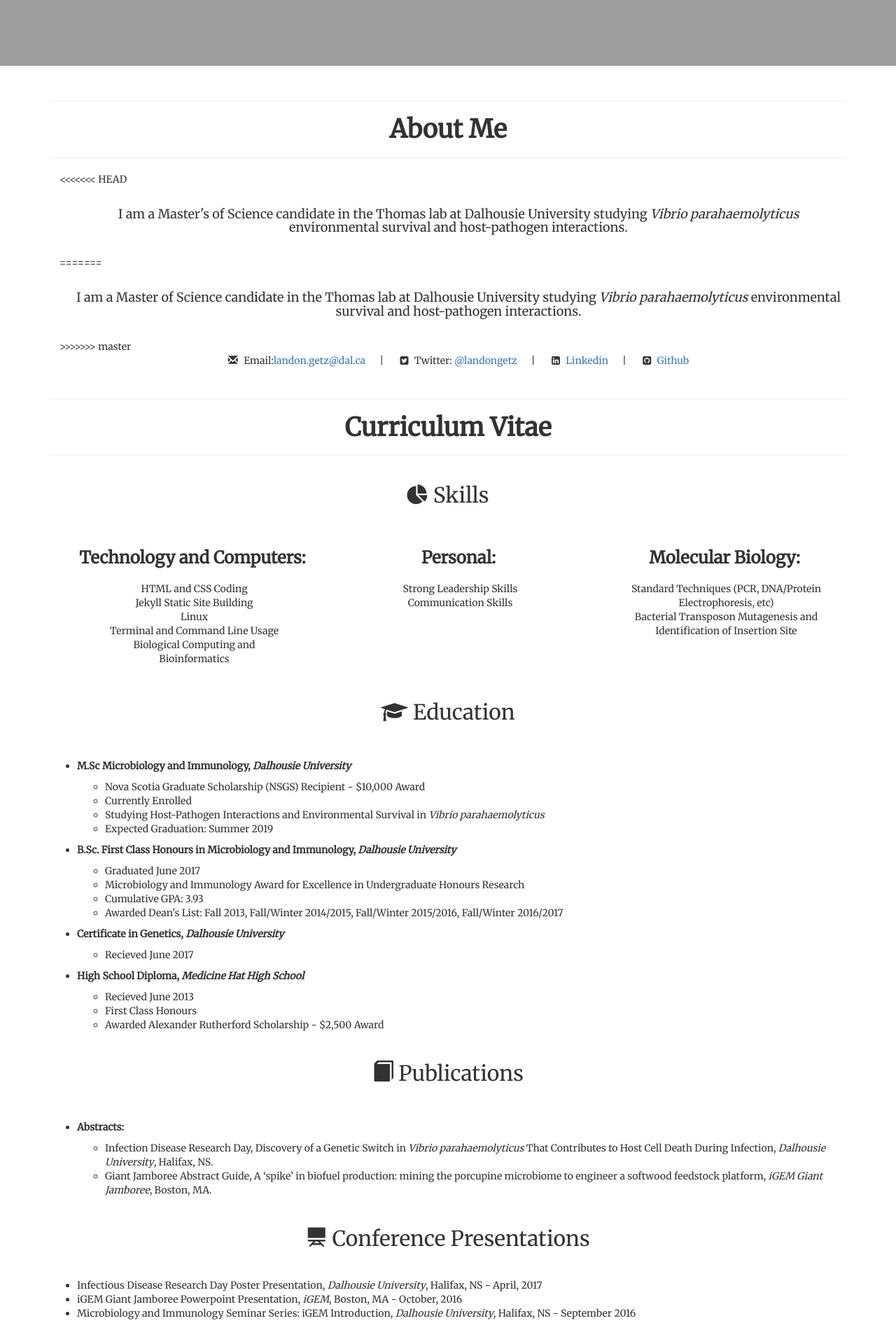
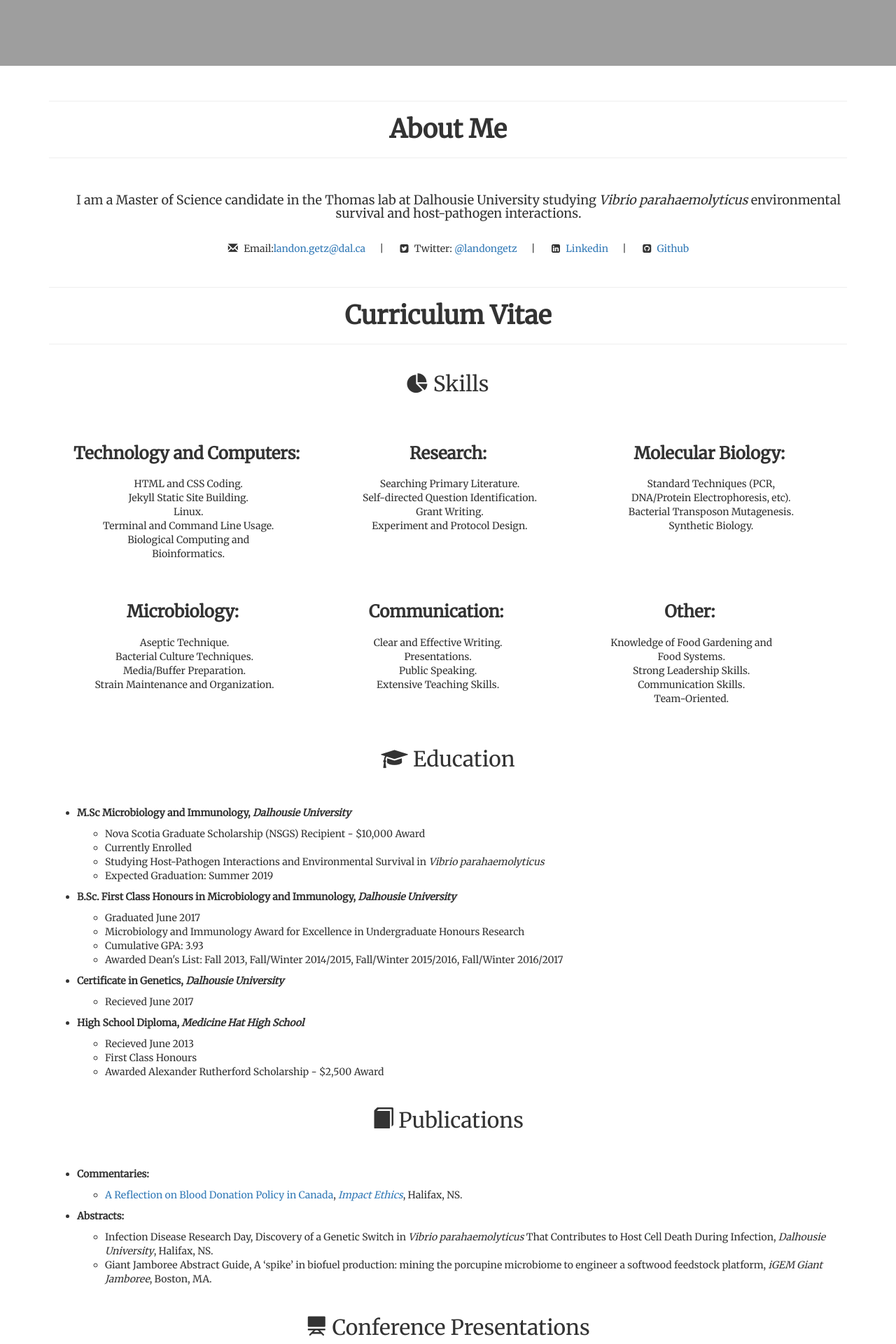
Before and after one commit to LandonGetz/OldCVWebsite, a Jekyll site: the page built from index.md, in a window 1280 px wide. Shown: the part 506-2426 px from the top of the page at 70% size. Built offline with Jekyll 4.4.1, drawn with Linux system fonts in a browser that asks for light colours; nearby versions of some CDN libraries.

Commit message:
Updated to include new items
New skills list and added commentaries section to publications

```diff
--- a/_layouts/default.html
+++ b/_layouts/default.html
@@ -5,7 +5,6 @@
     <link href="https://fonts.googleapis.com/css?family=Alegreya+Sans+SC|Merriweather" rel="stylesheet">
     <link rel="stylesheet" href="https://maxcdn.bootstrapcdn.com/bootstrap/3.3.7/css/bootstrap.min.css" integrity="sha384-BVYiiSIFeK1dGmJRAkycuHAHRg32OmUcww7on3RYdg4Va+PmSTsz/K68vbdEjh4u" crossorigin="anonymous">
     <script src="https://maxcdn.bootstrapcdn.com/bootstrap/3.3.7/js/bootstrap.min.js" integrity="sha384-Tc5IQib027qvyjSMfHjOMaLkfuWVxZxUPnCJA7l2mCWNIpG9mGCD8wGNIcPD7Txa" crossorigin="anonymous"></script>
-    <link rel="stylesheet" href="/css/font-awesome.min.css">
     <script>
         $(document).ready(function(){
           // Add smooth scrolling to all links
--- a/css/default.css
+++ b/css/default.css
@@ -124,4 +124,6 @@ h2 {
 #skillslist {
     display:inline-flex;
     text-align: center;
+    align-content: center;
+    margin: 10px;
 }
--- a/index.md
+++ b/index.md
@@ -12,11 +12,7 @@ scroll: true
 <h1 id="about"><b>About Me</b></h1>
 <hr>
 <div class="container">
-<<<<<<< HEAD
-    <h4>I am a Master's of Science candidate in the Thomas lab at Dalhousie University studying <i>Vibrio parahaemolyticus</i> environmental survival and host-pathogen interactions.</h4>
-=======
     <h4>I am a Master of Science candidate in the Thomas lab at Dalhousie University studying <i>Vibrio parahaemolyticus</i> environmental survival and host-pathogen interactions.</h4>
->>>>>>> master
 </div>
 <div class="container" id="contactbuttondiv">
     <h5 id="contactbuttons"><span id="icon" class="glyphicon glyphicon-envelope"></span>  Email:<a href="mailto:landon.getz@dal.ca">landon.getz@dal.ca</a></h5>|
@@ -31,26 +27,55 @@ scroll: true
     <h1 id="CVcontent"><b>Curriculum Vitae</b></h1>
     <hr>
     <h2><span class="fa fa-pie-chart" aria-hidden="true"></span> Skills</h2>
-    <div class="container" id="skillslist">
+    <div class="row" id="skillslist">
         <div class="col-lg-4" id="list"><h3><b>Technology and Computers:</b></h3>
             <ul id="skillssublist">
-                <li>HTML and CSS Coding</li>
-                <li>Jekyll Static Site Building</li>
-                <li>Linux</li>
-                <li>Terminal and Command Line Usage</li>
-                <li>Biological Computing and Bioinformatics</li>
+                <li>HTML and CSS Coding.</li>
+                <li>Jekyll Static Site Building.</li>
+                <li>Linux.</li>
+                <li>Terminal and Command Line Usage.</li>
+                <li>Biological Computing and Bioinformatics.</li>
             </ul>
         </div>
-        <div class="col-lg-4" id="list"><h3><b>Personal:</b></h3>
+        <div class="col-lg-4" id="list"><h3><b>Research:</b></h3>
             <ul id="skillssublist">
-                <li>Strong Leadership Skills</li>
-                <li>Communication Skills</li>
+                <li>Searching Primary Literature.</li>
+                <li>Self-directed Question Identification.</li>
+                <li>Grant Writing.</li>
+                <li>Experiment and Protocol Design.</li>
             </ul>
         </div>
         <div class="col-lg-4" id="list"><h3><b>Molecular Biology:</b></h3>
             <ul id="skillssublist">
-                <li>Standard Techniques (PCR, DNA/Protein Electrophoresis, etc)</li>
-                <li>Bacterial Transposon Mutagenesis and Identification of Insertion Site</li>
+                <li>Standard Techniques (PCR, DNA/Protein Electrophoresis, etc).</li>
+                <li>Bacterial Transposon Mutagenesis.</li>
+                <li>Synthetic Biology.</li>
+            </ul>
+        </div>
+    </div>
+    <div class="row" id="skillslist">
+        <div class="col-lg-4" id="list"><h3><b>Microbiology:</b></h3>
+            <ul id="skillssublist">
+                <li>Aseptic Technique.</li>
+                <li>Bacterial Culture Techniques.</li>
+                <li>Media/Buffer Preparation.</li>
+                <li>Strain Maintenance and Organization.</li>
+            </ul>
+        </div>
+        <div class="col-lg-4" id="list"><h3><b>Communication:</b></h3>
+            <ul id="skillssublist">
+                <li>Clear and Effective Writing.</li>
+                <li>Presentations.</li>
+                <li>Public Speaking.</li>
+                <li>Extensive Teaching Skills.</li>
+            </ul>
+        </div>
+        <div class="col-lg-4" id="list"><h3><b>Other:</b></h3>
+            <ul id="skillssublist">
+                <li>Knowledge of Food Gardening and Food Systems.</li>
+                <li>Strong Leadership Skills.</li>
+                <li>Communication Skills.</li>
+                <li>Team-Oriented.</li>
             </ul>
         </div>
     </div>
@@ -87,6 +112,11 @@ scroll: true
     </ul>
         <h2><span class="glyphicon glyphicon-book" aria-hidden="true"></span>  Publications</h2>
     <ul id="list">
+    <li id="list"><b>Commentaries:</b>
+            <ul id="sublist">
+            <li><a href="https://impactethics.ca/2017/08/24/a-reflection-on-blood-donation-policy-in-canada/" target="_blank">A Reflection on Blood Donation Policy in Canada</a>, <i><a href="http://www.impactethics.ca" target="_blank">Impact Ethics</a></i>, Halifax, NS.</li>
+            </ul>
+     </li>
      <li id="list"><b>Abstracts: </b>
             <ul id="sublist">
                 <li>Infection Disease Research Day, Discovery of a Genetic Switch in <i>Vibrio parahaemolyticus</i> That Contributes to Host Cell Death During Infection, <i>Dalhousie University</i>, Halifax, NS.</li>
@@ -185,7 +215,7 @@ scroll: true
     </ul>
     <h2><span class="fa fa-newspaper-o" aria-hidden="true"></span> Media</h2>
     <ul id="list">
-        <li id="list"><b>Halifax's The Coast - <i><a href="https://www.thecoast.ca/halifax/10-urban-gardens-you-need-to-know/Content?oid=8720166">10 urban gardens you need to know</a></i> by Victoria Walton</b></li>
+        <li id="list"><b>Halifax's The Coast - <i><a target="_blank" href="https://www.thecoast.ca/halifax/10-urban-gardens-you-need-to-know/Content?oid=8720166">10 urban gardens you need to know</a></i> by Victoria Walton</b></li>
         <ul id="sublist">
         <li>Featured for work at the Dalhousie Urban Garden</li>
         </ul>
```
